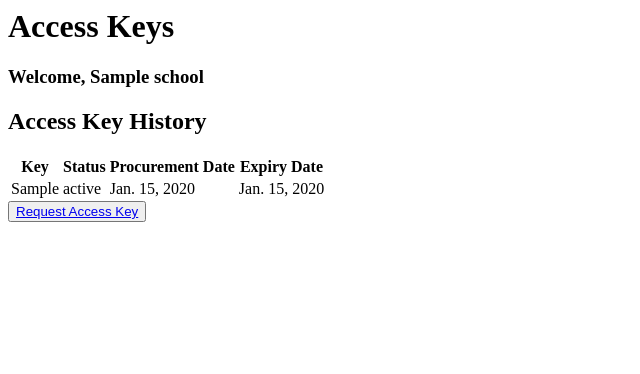
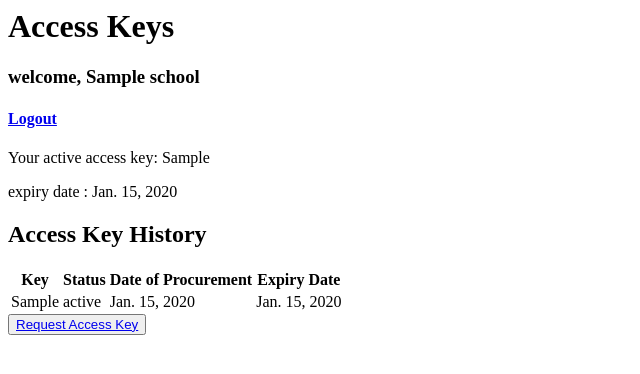
Before and after one commit to AmaliTech-Training-Academy/access-key-manager-py, a Django app: page /access-keys/1/ in a window 1280 px wide. Shown: the top 374 px of the page, without its empty margins (0-640 px from the left). Run offline with Django 4.2, Linux system fonts and the light colour scheme; tables that the repository leaves empty hold one stand-in row (values such as "Sample post").

Commit message:
schoolapp

```diff
--- a/access_key_manager/schoolapp/templates/access_key_list.html
+++ b/access_key_manager/schoolapp/templates/access_key_list.html
@@ -1,40 +1,41 @@
+{% block content %}
+<h1>Access Keys</h1>
+ <h3>welcome, {{school.school_name}}</h3>
+ <h4><a href= "{% url 'authentication:logout'%}"> Logout</a></h4>
+{% for access_key in access_keys %}
+{% if access_key.status == 'active' %}
 
-{% block content %}
-<h1> Access Keys</h1>
-<h3> Welcome, {{school.school_name}}</h3>
-{% for access in access_keys %}
-{% if access_key.status == 'active'%}
-
-<p> Your active access key: {{access_key.key}} </p>
-<p> Expiry date: {{access_key.expiry_date}}</p>
-{% endif%}
+<p>Your active access key: {{ access_key.key }}</p>
+<p>expiry date : {{ access_key.expiry_date }}</p>
+{% endif %}
 {% endfor %}
 
-<h2> Access Key History</h2>
-
+<h2>Access Key History</h2>
 <table class="table">
     <thead>
         <tr>
+
             <th>Key</th>
             <th>Status</th>
-      <th>Procurement Date</th>
+            <th>Date of Procurement</th>
             <th>Expiry Date</th>
         </tr>
     </thead>
-
     <tbody>
         {% for access_key in access_keys %}
         <tr>
+
             <td>{{ access_key.key }}</td>
             <td>{{ access_key.status }}</td>
             <td>{{ access_key.date_of_procurement }}</td>
             <td>{{ access_key.expiry_date }}</td>
-      <td>{{ access_key.assigned_to}}</td>
         </tr>
         {% endfor %}
     </tbody>
 </table>
 
-<button><a href="{% url 'schoolapp:purchase_key' school.id %}"> Request Access Key</a></button>
 
-{% endblock%}
+<button><a href= "{% url 'schoolapp:purchase_key' school.id%}"> Request Access Key</a></button>
+
+
+{% endblock %}
```
Lines whose indentation alone changed are shown as unchanged.
